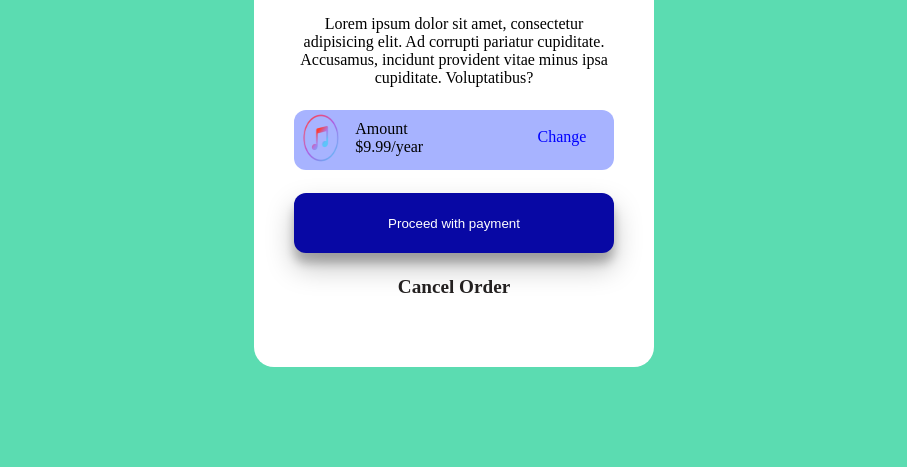
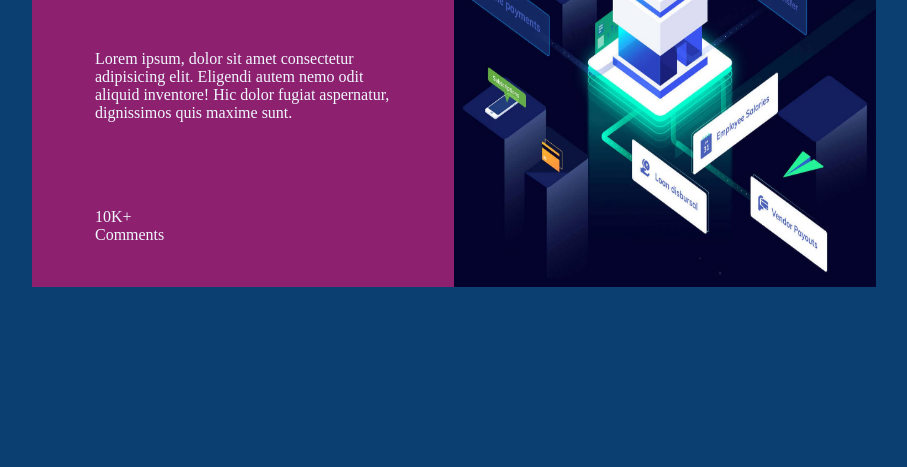
Before and after one commit to DineshBhuwad29/DemoWebsites, a plain HTML site: page CardView Practice/index.html in a window 1280 px wide. Shown: the part 333-800 px from the top of the page, without its empty margins (186-1093 px from the left). Drawn offline with Linux system fonts and the light colour scheme.

Commit message:
card three basic structure done

```diff
--- a/CardView Practice/index.html
+++ b/CardView Practice/index.html
@@ -3,40 +3,28 @@
 <head>
     <meta charset="UTF-8">
     <meta name="viewport" content="width=device-width, initial-scale=1.0">
-    <link rel="stylesheet" href="style2.css">
-    <title>Second Card</title>
+    <link rel="stylesheet" href="style3.css">
+    <title>Third Card</title>
 </head>
 <body>
     <div class="container">
+
         <div class="card">
-            <img src="icon.jpg" alt="">
-
-            <div class="textbox">
-                <h2>Order Summery</h2>
-                <p>Lorem ipsum dolor sit amet, consectetur adipisicing elit. Ad corrupti pariatur cupiditate. Accusamus, incidunt provident vitae minus ipsa cupiditate. Voluptatibus?</p>
-            </div>
-
-            <div id="amountBox">
-
-                <div id="leftBox">
-                    <div id="leftimg">
-                        <img src="music.png" alt="">
-                    </div>
-                    <div id="textamountbox">
-                        <p>Amount</p>
-                        <p>$9.99/year</p>
-                    </div>
+            <div id="leftbox">
+                <div id="leftheading">
+                    <h1>Get insight that helps your Business grow </h1>
                 </div>
-                <div id="rightBox">
-                    <a href="#">Change</a>
+                <div id="lefttext">
+                    <p>Lorem ipsum, dolor sit amet consectetur adipisicing elit. Eligendi autem nemo odit aliquid inventore! Hic dolor fugiat aspernatur, dignissimos quis maxime sunt.</p>
+                </div>
+                <div id="leftbottom">
+                    <p>10K+</p>
+                    <p>Comments</p>
                 </div>
             </div>
 
-            <button id="paymentButton">
-                Proceed with payment
-            </button>
-            <div class="cancelBox">
-                <a href="#">Cancel Order</a>
+            <div id="rightbox">
+                <img src="icon.jpg" alt="">
             </div>
         </div>
     </div>
--- /dev/null
+++ b/CardView Practice/style3.css
@@ -0,0 +1,54 @@
+*{
+    padding: 0px;
+    margin: 0px;
+    box-sizing: border-box;
+}
+.container{
+    width: 100vw;
+    height:100vh;
+    background-color: rgb(11, 62, 113);
+    display: flex;
+    justify-content: center;
+    align-items: center;
+}
+.card{
+    width: 66%;
+    height: 55%;
+    background-color: white;
+    display: flex;
+    align-items: center;
+}
+
+#leftbox{
+    height: 100%;
+    width: 50%;
+    background-color: rgb(142, 33, 111);
+    color: aliceblue;
+
+    display: flex;
+    flex-direction: column;
+    justify-content: space-around;
+    align-items: center;
+}
+
+#leftheading{
+    width: 70%;
+}
+
+#lefttext{
+    width: 70%;
+}
+
+#leftbottom{
+    width: 70%;
+}
+
+#rightbox{
+    height: 100%;
+    width: 50%;
+}
+
+#rightbox img{
+    height: 100%;
+    width: 100%;
+}
```
Also changed, not shown: CardView Practice/SecondCard.html (added, +44 -0 lines).
